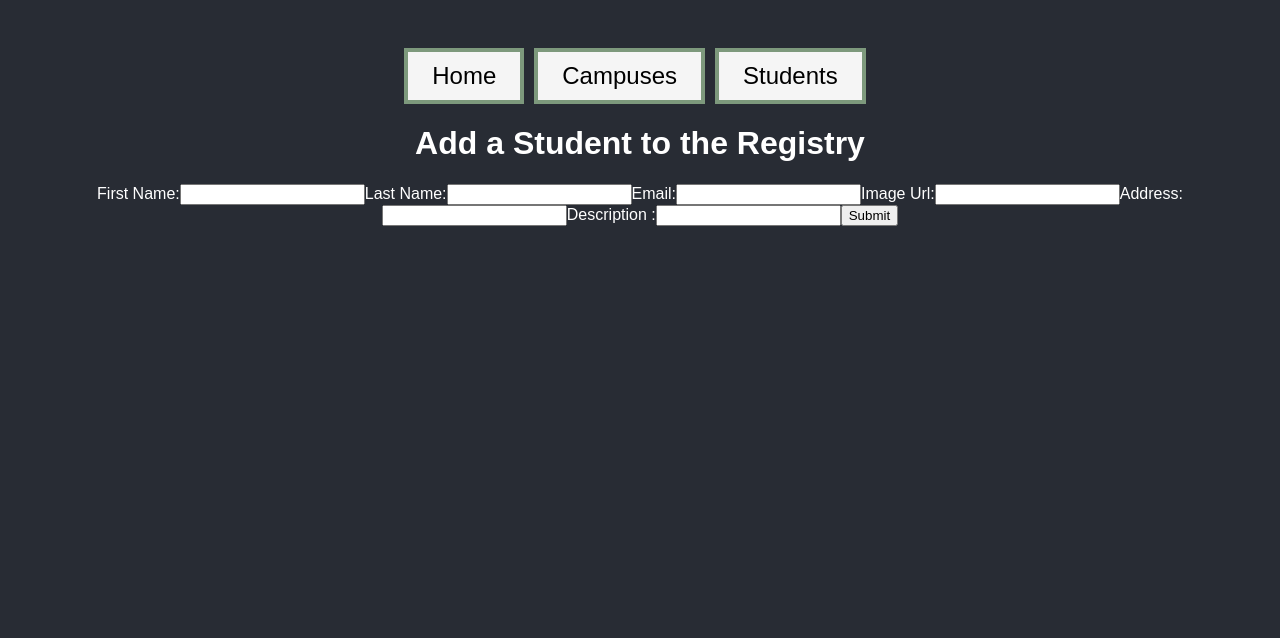
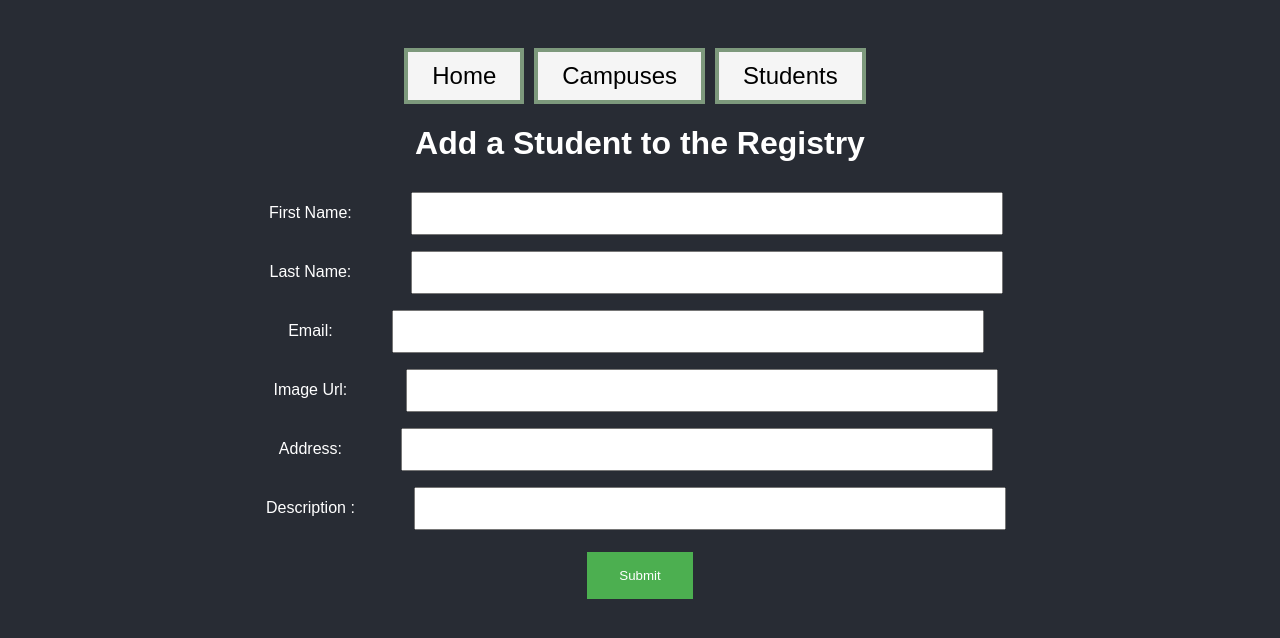
Before and after one commit to Alshohatee/ttp-crud-frontend, a React (Create React App) app: page /createstudent in a window 1280 px wide. Shown: the top 638 px of the page. Built offline with nearby package versions, Linux system fonts and the light colour scheme.

Commit message:
added CSS for forms

```diff
--- a/src/App.css
+++ b/src/App.css
@@ -34,3 +34,21 @@ button:hover {
     margin: 40px;
     /* background-color: #7d997c; */
 }
+
+input[type=text] {
+    width: 50%;
+    padding: 12px 20px;
+    margin: 8px;
+    margin-left: 5%;
+    box-sizing: border-box;
+  }
+input[type=submit], input[type=reset] {
+    background-color: #4CAF50;
+    border: none;
+    color: white;
+    padding: 16px 32px;
+    text-decoration: none;
+    margin: 14px 2px;
+    cursor: pointer;
+
+  }
--- a/src/compoents/CampusesView.js
+++ b/src/compoents/CampusesView.js
@@ -31,7 +31,7 @@ export default function CampusesView( props ) {
           <NavBar />
           <h1>Campuses</h1>
            <Link to="/createcampus" >
-                 <button>create A campus </button>
+                 <button> Create a campus </button>
             </Link>
 
           { campuses.length !== 0 ?    campuses.map(campus => <CampusCard key={campus.id} props={[campus,false]} />) :
--- a/src/compoents/CreateCampus.js
+++ b/src/compoents/CreateCampus.js
@@ -38,21 +38,21 @@ if (redirect) {
         <label>
            Name:
           <input type="text" name="name" value={name} onChange={(e) => setName(e.target.value)}/>
-        </label>
+        </label><br/>
         <label>
           Image Url:
           <input type="text" name="imageUrl" value={imageUrl} onChange={(e) => setImageUrl(e.target.value)}/>
-        </label>
+        </label><br/>
 
         <label>
          Address:
           <input type="text" name="address" value={address} onChange={(e) => setAddress(e.target.value)}/>
-        </label>
+        </label><br/>
 
         <label>
-         Description :
+         Description:
           <input type="text" name="description" value={description} onChange={(e) => setDescription(e.target.value)}/>
-        </label>
+        </label><br/>
 
         <input type="submit" value="Submit" />
       </form>
--- a/src/compoents/CreateStudent.js
+++ b/src/compoents/CreateStudent.js
@@ -35,32 +35,32 @@ export default function CreateStudent(){
         <label>
           First Name:
           <input type="text" name="firstName" value={firstName} onChange={(e) =>setFirstName(e.target.value)}/>
-        </label>
+        </label> <br/>
 
         <label>
           Last Name:
           <input type="text" name="lastName" value={lastName} onChange={(e) => setLastName(e.target.value)}/>
-        </label>
+        </label><br/>
 
         <label>
           Email:
-          <input type="email" name="email" value={email} onChange={(e) => setEmail(e.target.value)}/>
-        </label>
+          <input type="text" name="email" value={email} onChange={(e) => setEmail(e.target.value)}/>
+        </label><br/>
 
         <label>
           Image Url:
           <input type="text" name="imageUrl" value={imageUrl} onChange={(e) => setImageUrl(e.target.value)}/>
-        </label>
+        </label><br/>
 
         <label>
          Address:
           <input type="text" name="address" value={address} onChange={(e) => setAddress(e.target.value)}/>
-        </label>
+        </label><br/>
 
         <label>
          Description :
           <input type="text" name="description" value={description} onChange={(e) => setDescription(e.target.value)}/>
-        </label>
+        </label><br/>
 
         <input type="submit" value="Submit" />
       </form>
--- a/src/compoents/Home.js
+++ b/src/compoents/Home.js
@@ -13,11 +13,11 @@ export default function Home( props ) {
             {/* just for now */}
           <div className ={"create"}>
             <Link to="/createstudent">
-                 <button> Create student </button>
+                 <button> Create Student </button>
             </Link>
 
             <Link to="/createcampus">
-                 <button> Create campus </button>
+                 <button> Create Campus </button>
             </Link>
             </div>
         </div>
--- a/src/compoents/StudentsView.js
+++ b/src/compoents/StudentsView.js
@@ -32,7 +32,7 @@ export default function StudentsView( props ) {
         <NavBar />
         <h1>Students</h1>
         <Link to="/createstudent">
-                 <button>create A student </button>
+                 <button> Create a student </button>
             </Link>
         { students.length !== 0? students.map(student => <StudentCard key={student.id} props={[student, false]} />): <h2> No Students  Yet</h2>
         }
```
